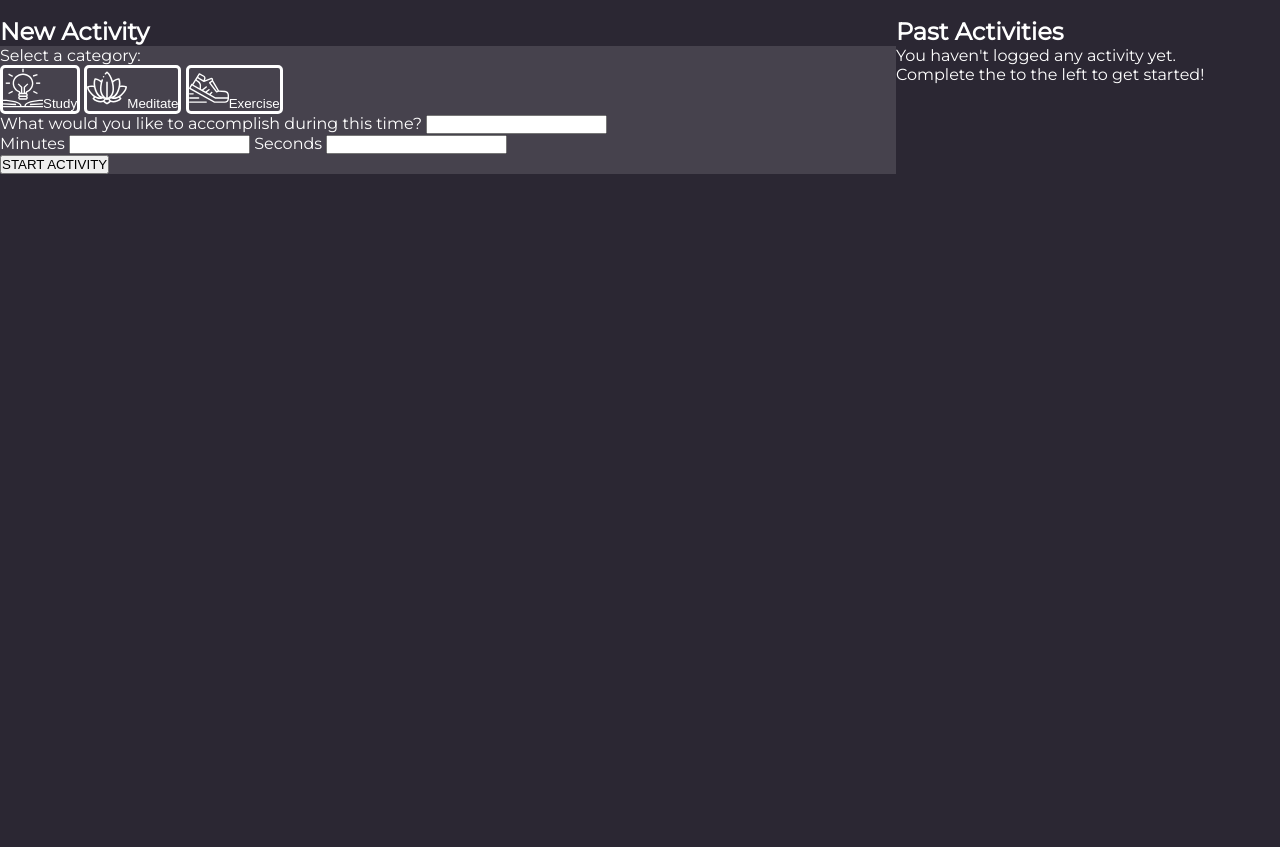
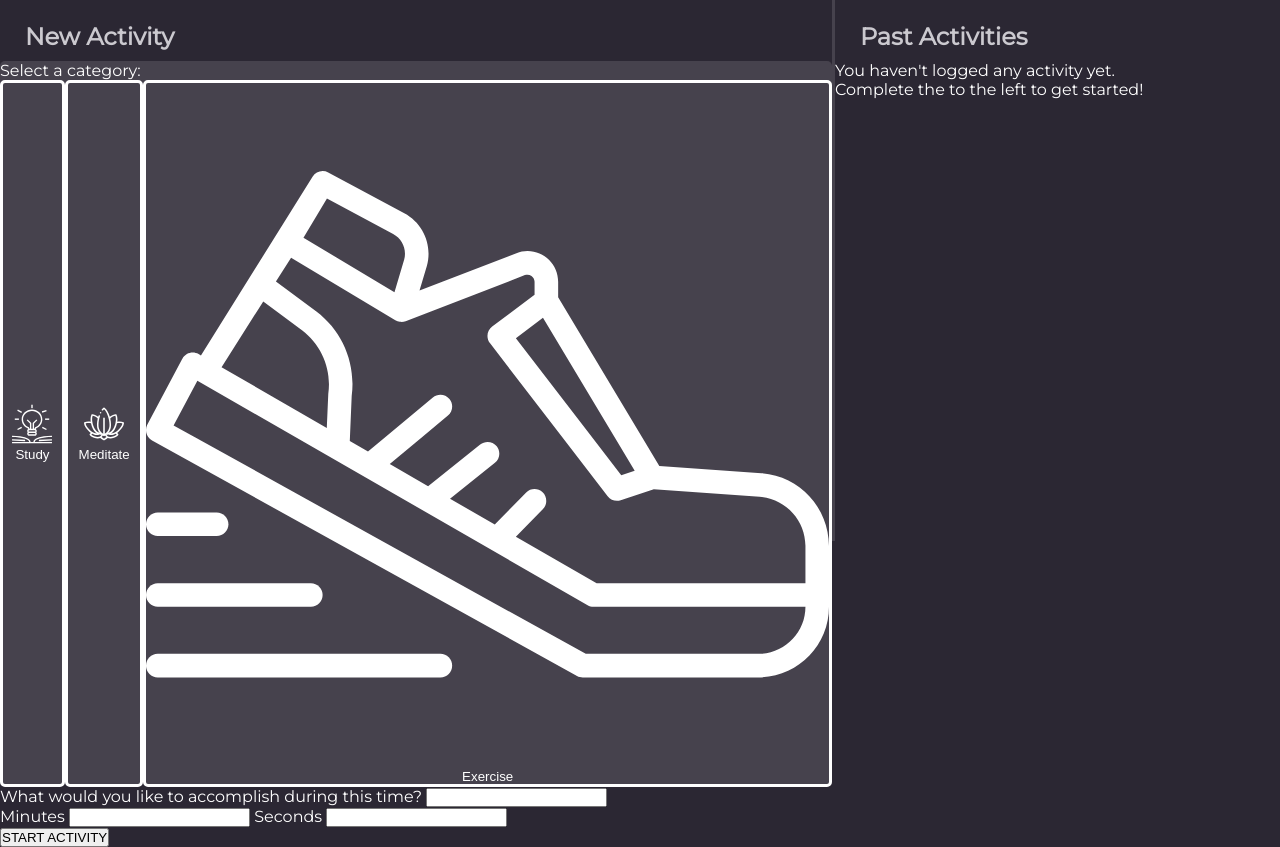
Before and after one commit to Afoucheaux/intention-timer-group, a plain HTML site: page index.html in a window 1280 px wide. Shown: the part 72-919 px from the top of the page. Before the commit the page ends 800 px from the top, so only its background shows below. Drawn offline with Linux system fonts and the light colour scheme.

Commit message:
Add title alignment to css

```diff
--- a/index.html
+++ b/index.html
@@ -13,13 +13,13 @@
     </header>
     <main class="main">
       <section class="left">
-        <h1 class="left-title">New Activity</h1>
+        <h1 class="left-title title">New Activity</h1>
         <form class="activity">
           <label class="category">Select a category:</label>
           <div class="top-buttons">
             <button type="button" class="category-button" id="study"><img class="study-img" src="assets/study.svg">Study</button>
             <button type="button" class="category-button" id="meditate"><img class="meditate-img" src="assets/meditate.svg">Meditate</button>
-            <button type="button" class="category-button" id="exercise"><img class="exercise-img" src="assets/exercise.svg">Exercise</button>
+            <button type="button" class="category-button" id="exercise"><img class="exercise-" src="assets/exercise.svg">Exercise</button>
           </div>
           <div class="accomplish">
             <label class="accomplish-title">What would you like to accomplish during this time?</label>
@@ -37,7 +37,7 @@
         </form>
       </section>
       <section class="right">
-        <h1 class="right-title">Past Activities</h1>
+        <h1 class="right-title title">Past Activities</h1>
         <article class="default">
           <p class="default-message">You haven't logged any activity yet.</p>
           <p class="default-message">Complete the to the left to get started!</p>
--- a/styles.css
+++ b/styles.css
@@ -31,25 +31,43 @@ header {
 /* ---- BOX LAYOUT ---- */
 .main {
   display: flex;
-  margin-top: 20px;
+  margin-top: 0;
   color: #fff;
+}
+
+.activity {
+  display: flex;
+  flex-direction: column;
+  background-color: #46424D;
+  color: #fff;
+  border-radius: 5px;
+  height: 60vh;
+}
+
+/* ---- LEFT BOX ---- */
+.left-title {
+  color: #CBC9CF;
+  margin: 25px 0 10px 25px;
 }
 
 .left {
   display: flex;
   flex-direction: column;
-  width: 70%;
+  width: 65%;
+}
+
+
+/* ---- RIGHT BOX ---- */
+.right-title {
+  color: #CBC9CF;
+  margin: 25px 0 10px 25px;
 }
 
 .right {
   display: flex;
   flex-direction: column;
-  width: 30%;
-}
-
-.activity {
-  background-color: #46424D;
-  color: #fff;
+  width: 35%;
+  border-left: 3px solid #46424D;
 }
 
 /* ---- BUTTONS ---- */
@@ -65,3 +83,8 @@ header {
   border: solid;
   border-radius: 5px;
 }
+
+.top-buttons {
+  display: flex;
+  justify-content: space-around;
+}
```
